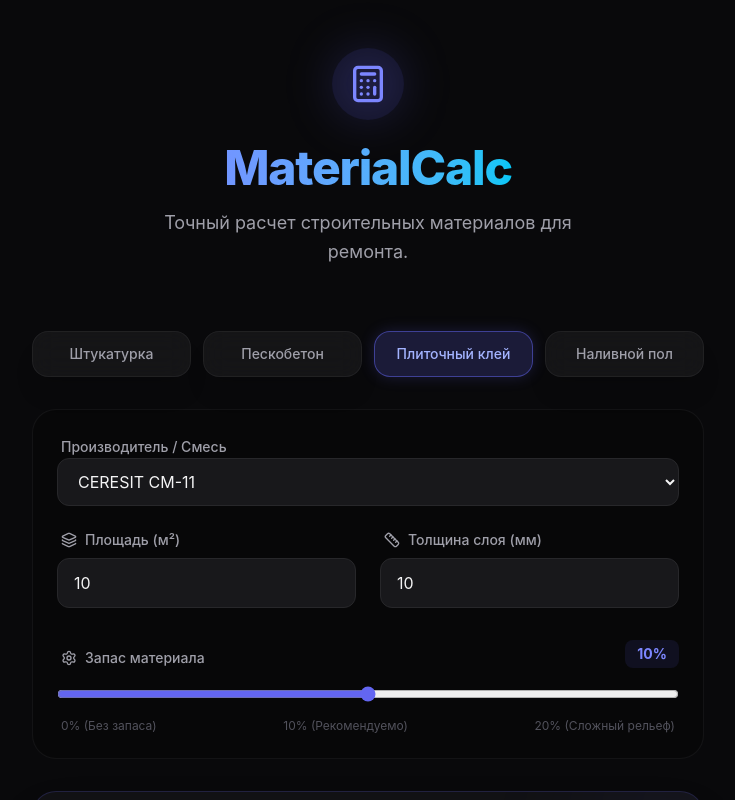
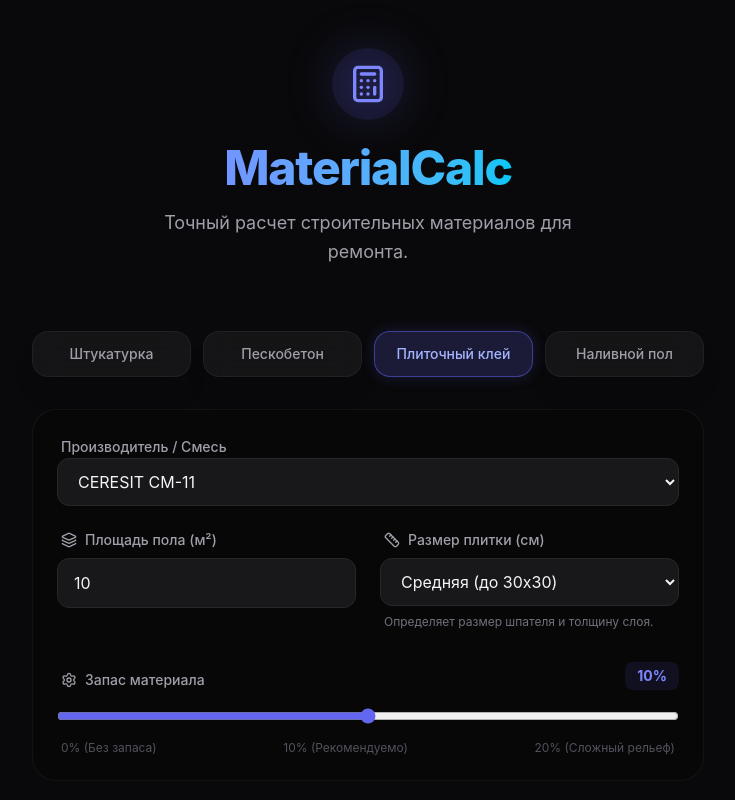
Before and after one commit to makerggmain/materialcalc1, a React (Vite) app: page / in a window 1280 px wide. Both pictures are taken after a click on the button "Плиточный клей". Shown: the top 800 px of the page, without its empty margins (272-1007 px from the left). Built offline with nearby package versions, Linux system fonts and the light colour scheme.

Commit message:
feat: enhance math calculations per material type

```diff
--- a/src/components/CalculatorForm.tsx
+++ b/src/components/CalculatorForm.tsx
@@ -15,11 +15,20 @@ export const CalculatorForm: React.FC = () => {
     const [totalBags, setTotalBags] = useState<number>(0);
     const [selectedBrandInfo, setSelectedBrandInfo] = useState<BrandInfo | null>(null);
 
+    // State specific to tile adhesive
+    const [tileSize, setTileSize] = useState<number>(30); // cm
+
     // Update brand list when category changes
     useEffect(() => {
         const catData = materialData.find(c => c.id === category);
         if (catData && catData.brands.length > 0) {
             setBrand(catData.brands[0].id);
+        }
+        // Reset specific states
+        if (category !== 'adhesive') {
+            setThickness(10);
+        } else {
+            setThickness(4); // Default thin layer for tile
         }
     }, [category]);
 
@@ -33,14 +42,33 @@ export const CalculatorForm: React.FC = () => {
 
         setSelectedBrandInfo(brandData);
 
-        // Formula: Area * Thickness * ConsumptionRate * (1 + Margin/100)
-        const baseKg = area * thickness * brandData.consumptionPerMm;
+        let baseKg = 0;
+
+        if (category === 'adhesive') {
+            // Tile adhesive consumption strongly depends on tile size which dictates trowel notch size
+            // Approximate thickness based on tile size if not overridden drastically:
+            // 10x10cm -> 3mm notch (~2kg), 30x30cm -> 6-8mm notch (~3-4kg), >60x60 -> 10-12mm notch (~5-6kg)
+            let effectiveThickness = thickness;
+            if (tileSize <= 10) effectiveThickness = 2;
+            else if (tileSize <= 30) effectiveThickness = 4;
+            else if (tileSize <= 60) effectiveThickness = 6;
+            else effectiveThickness = 8;
+
+            // Allow manual override if user explicitly changes thickness, but default to intelligent guess
+            if (thickness !== 4) effectiveThickness = thickness; // '4' is our default init state
+
+            baseKg = area * effectiveThickness * brandData.consumptionPerMm;
+        } else {
+            // Standard formula for Plaster, Screed, Concrete
+            baseKg = area * thickness * brandData.consumptionPerMm;
+        }
+
         const finalKg = baseKg * (1 + margin / 100);
         const bags = Math.ceil(finalKg / brandData.bagWeight);
 
         setTotalKg(Math.round(finalKg * 10) / 10); // round to 1 decimal
         setTotalBags(bags);
-    }, [category, brand, area, thickness, margin]);
+    }, [category, brand, area, thickness, margin, tileSize]);
 
 
     return (
@@ -52,7 +80,7 @@ export const CalculatorForm: React.FC = () => {
         >
 
             {/* Category Selection */}
-            <div className="grid grid-cols-2 sm:grid-cols-4 gap-3">
+            <div className="grid grid-cols-2 gap-3 sm:grid-cols-4">
                 {materialData.map((cat) => (
                     <button
                         key={cat.id}
@@ -67,14 +95,14 @@ export const CalculatorForm: React.FC = () => {
                 ))}
             </div>
 
-            <div className="space-y-6 bg-black/20 p-6 rounded-3xl border border-white/5">
+            <div className="p-6 space-y-6 border bg-black/20 rounded-3xl border-white/5">
                 {/* Brand Dropdown */}
                 <div className="space-y-2">
-                    <label className="text-sm font-medium text-zinc-400 pl-1">Производитель / Смесь</label>
+                    <label className="pl-1 text-sm font-medium text-zinc-400">Производитель / Смесь</label>
                     <select
                         value={brand}
                         onChange={(e) => setBrand(e.target.value)}
-                        className="w-full bg-zinc-900 border border-zinc-800 rounded-xl px-4 py-3 text-zinc-100 focus:outline-none focus:ring-2 focus:ring-indigo-500/50 focus:border-indigo-500 transition-colors"
+                        className="w-full px-4 py-3 transition-colors border rounded-xl bg-zinc-900 border-zinc-800 text-zinc-100 focus:outline-none focus:ring-2 focus:ring-indigo-500/50 focus:border-indigo-500"
                     >
                         {materialData.find(c => c.id === category)?.brands.map(b => (
                             <option key={b.id} value={b.id}>{b.name}</option>
@@ -82,11 +110,12 @@ export const CalculatorForm: React.FC = () => {
                     </select>
                 </div>
 
-                <div className="grid grid-cols-1 sm:grid-cols-2 gap-6">
+                <div className="grid grid-cols-1 gap-6 sm:grid-cols-2">
                     {/* Area Input */}
-                    <div className="space-y-2 relative">
-                        <label className="text-sm font-medium text-zinc-400 pl-1 flex items-center gap-2">
-                            <Layers className="w-4 h-4" /> Площадь (м²)
+                    <div className="relative space-y-2">
+                        <label className="flex items-center gap-2 pl-1 text-sm font-medium text-zinc-400">
+                            <Layers className="w-4 h-4" />
+                            {category === 'plaster' ? 'Площадь стен (м²)' : 'Площадь пола (м²)'}
                         </label>
                         <input
                             type="number"
@@ -94,14 +123,32 @@ export const CalculatorForm: React.FC = () => {
                             step="0.1"
                             value={area}
                             onChange={(e) => setArea(Number(e.target.value) || 0)}
-                            className="w-full bg-zinc-900 border border-zinc-800 rounded-xl px-4 py-3 text-zinc-100 focus:outline-none focus:ring-2 focus:ring-indigo-500/50 transition-all"
+                            className="w-full px-4 py-3 transition-all border rounded-xl bg-zinc-900 border-zinc-800 text-zinc-100 focus:outline-none focus:ring-2 focus:ring-indigo-500/50"
                         />
                     </div>
 
-                    {/* Thickness Input */}
-                    <div className="space-y-2 relative">
-                        <label className="text-sm font-medium text-zinc-400 pl-1 flex items-center gap-2">
-                            <Ruler className="w-4 h-4" /> Толщина слоя (мм)
+                    {/* Thickness or Tile Size Input */}
+                    {category === 'adhesive' ? (
+                        <div className="relative space-y-2">
+                            <label className="flex items-center gap-2 pl-1 text-sm font-medium text-zinc-400">
+                                <Ruler className="w-4 h-4" /> Размер плитки (см)
+                            </label>
+                            <select
+                                value={tileSize}
+                                onChange={(e) => setTileSize(Number(e.target.value))}
+                                className="w-full px-4 py-3 transition-all border rounded-xl bg-zinc-900 border-zinc-800 text-zinc-100 focus:outline-none focus:ring-2 focus:ring-indigo-500/50"
+                            >
+                                <option value={10}>Мелкая (до 10x10)</option>
+                                <option value={30}>Средняя (до 30x30)</option>
+                                <option value={60}>Крупная (до 60x60)</option>
+                                <option value={100}>Макси (от 60x60)</option>
+                            </select>
+                            <p className="px-1 text-xs text-zinc-500">Определяет размер шпателя и толщину слоя.</p>
+                        </div>
+                    ) : (
+                        <div className="relative space-y-2">
+                            <label className="flex items-center gap-2 pl-1 text-sm font-medium text-zinc-400">
+                                <Ruler className="w-4 h-4" /> Средняя толщина слоя (мм)
                             </label>
                             <input
                                 type="number"
@@ -109,18 +156,19 @@ export const CalculatorForm: React.FC = () => {
                                 step="1"
                                 value={thickness}
                                 onChange={(e) => setThickness(Number(e.target.value) || 0)}
-                            className="w-full bg-zinc-900 border border-zinc-800 rounded-xl px-4 py-3 text-zinc-100 focus:outline-none focus:ring-2 focus:ring-indigo-500/50 transition-all"
+                                className="w-full px-4 py-3 transition-all border rounded-xl bg-zinc-900 border-zinc-800 text-zinc-100 focus:outline-none focus:ring-2 focus:ring-indigo-500/50"
                             />
                         </div>
+                    )}
                 </div>
 
                 {/* Margin Slider */}
-                <div className="space-y-4 pt-2">
-                    <div className="flex justify-between items-end">
-                        <label className="text-sm font-medium text-zinc-400 pl-1 flex items-center gap-2">
+                <div className="pt-2 space-y-4">
+                    <div className="flex items-end justify-between">
+                        <label className="flex items-center gap-2 pl-1 text-sm font-medium text-zinc-400">
                             <Settings className="w-4 h-4" /> Запас материала
                         </label>
-                        <span className="text-indigo-400 font-bold bg-indigo-500/10 px-3 py-1 rounded-lg text-sm">
+                        <span className="px-3 py-1 text-sm font-bold rounded-lg text-indigo-400 bg-indigo-500/10">
                             {margin}%
                         </span>
                     </div>
@@ -133,7 +181,7 @@ export const CalculatorForm: React.FC = () => {
                         onChange={(e) => setMargin(Number(e.target.value))}
                         className="w-full accent-indigo-500"
                     />
-                    <div className="flex justify-between text-xs text-zinc-600 px-1">
+                    <div className="flex justify-between px-1 text-xs text-zinc-600">
                         <span>0% (Без запаса)</span>
                         <span>10% (Рекомендуемо)</span>
                         <span>20% (Сложный рельеф)</span>
```
Lines whose indentation alone changed are shown as unchanged.
